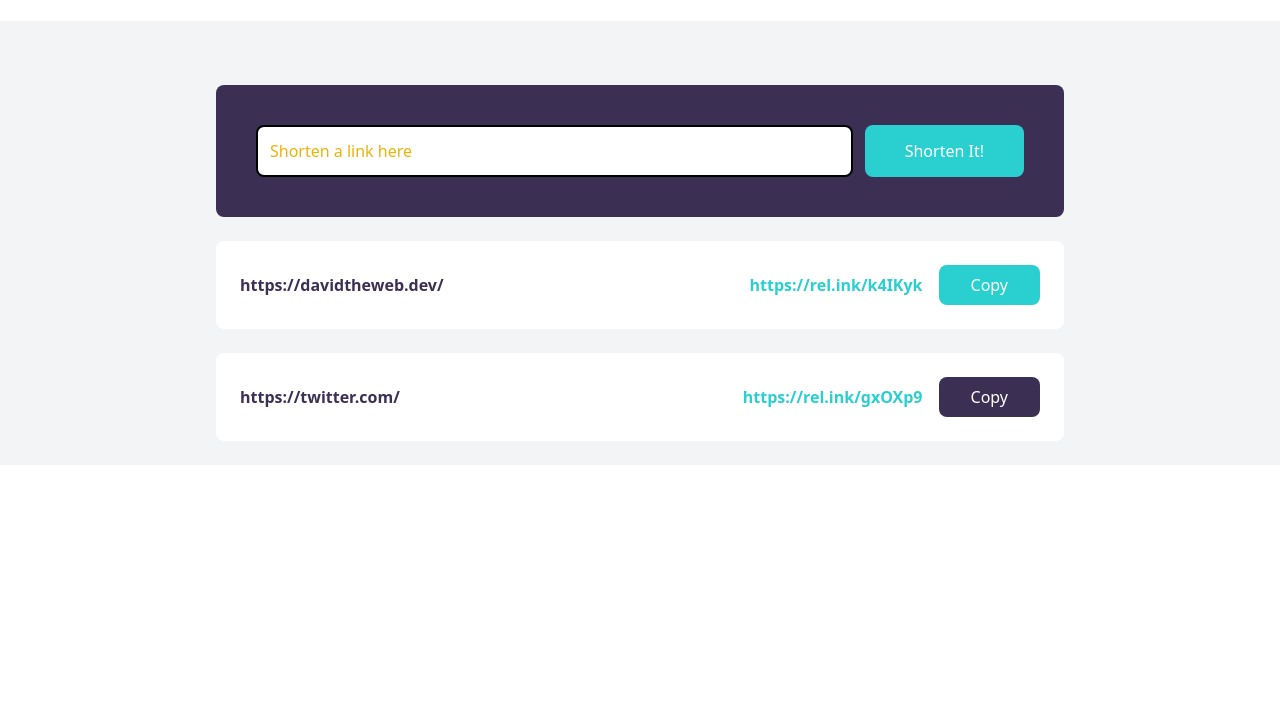
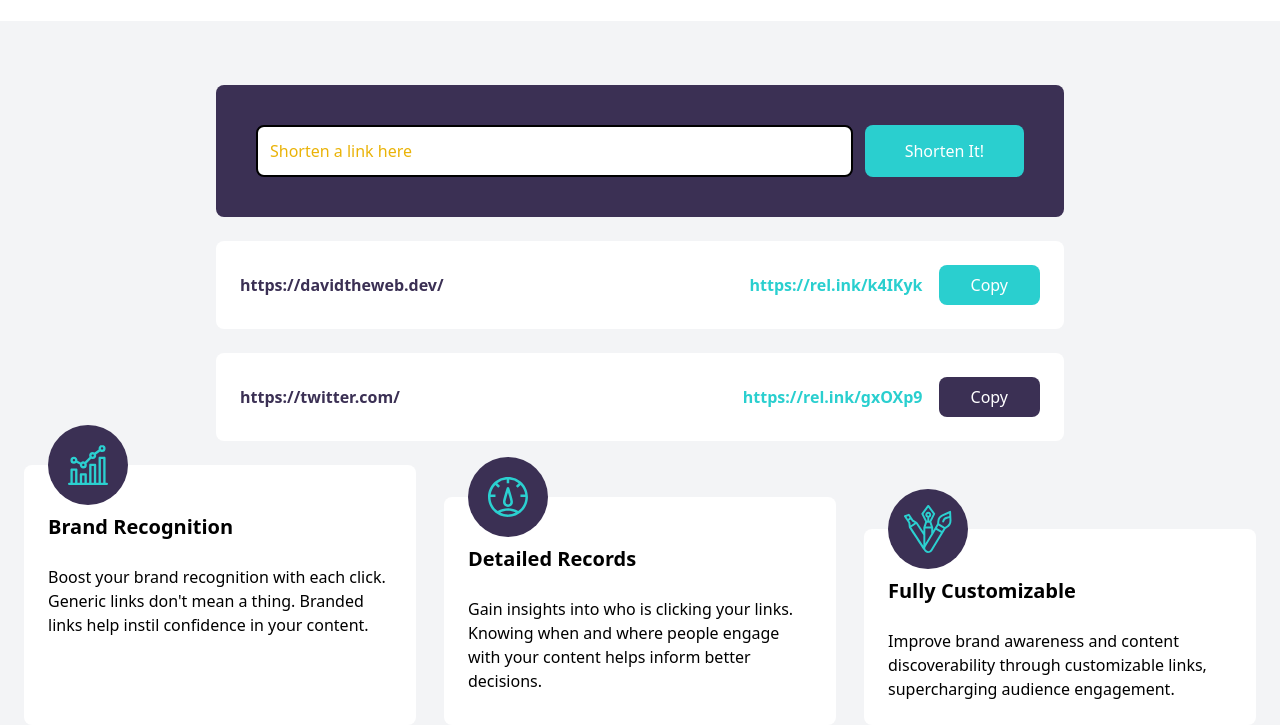
Before and after one commit to ZahraBahmanpour/shortly, a website: page src/index.html in a window 1280 px wide. Shown: the part 605-1330 px from the top of the page. Before the commit the page ends 1070 px from the top, so only its background shows below. Drawn offline with Linux system fonts and the light colour scheme.

Commit message:
implement features section

```diff
--- a/src/index.html
+++ b/src/index.html
@@ -49,7 +49,7 @@
           <div>
             <a
               href="#"
-              class="rounded-full bg-cyan px-10 py-5 text-2xl font-bold text-white hover:opacity-70 lg:py-4"
+              class="rounded-full bg-cyan px-10 py-4 text-2xl font-bold text-white hover:opacity-70"
               >Get Started</a
             >
           </div>
@@ -65,7 +65,7 @@
             <!-- Form -->
             <form
               id="link-form"
-              class="mt-10 flex w-full flex-col space-y-4 rounded-lg bg-darkViolet p-10 md:flex-row md:space-x-3 md:space-y-0"
+              class="mt-10 flex w-full rounded-lg bg-darkViolet p-10 space-x-3 space-y-0"
             >
               <input
                 type="text"
@@ -75,7 +75,7 @@
               />
 
               <button
-                class="rounded-lg bg-cyan px-10 py-3 text-white hover:bg-cyanLight focus:outline-none md:py-2"
+                class="rounded-lg bg-cyan px-10 py-2 text-white hover:bg-cyanLight focus:outline-none"
               >
                 Shorten It!
               </button>
@@ -128,5 +128,85 @@
             </div>
           </div>
         </section>
+
+        <section id="features" class="bg-lightGray">
+          <div
+          class="container grid grid-cols-3 px-6 gap-x-7"
+        >
+                  <!-- Box 1 -->
+        <div
+        class="relative flex flex-col gap-y-6 rounded-lg bg-white p-6"
+      >
+        <!-- Image Positioning -->
+        <div class="absolute -top-10 left-1/2 -ml-10 md:left-16">
+          <!-- Image Container For Background & Center -->
+          <div
+            class="flex h-20 w-20 items-center justify-center rounded-full bg-darkViolet p-4"
+          >
+            <img src="images/icon-brand-recognition.svg" alt="" />
+          </div>
+        </div>
+        <h5
+          class="pt-6 text-center text-xl font-bold capitalize md:text-left"
+        >
+          Brand Recognition
+        </h5>
+        <p class="text-center text-gray-400 md:text-left">
+          Boost your brand recognition with each click. Generic links don't
+          mean a thing. Branded links help instil confidence in your content.
+        </p>
+      </div>
+
+      <!-- Box 2 -->
+      <div
+        class="relative flex flex-col gap-y-6 rounded-lg bg-white p-6 mt-8"
+      >
+        <!-- Image Positioning -->
+        <div class="absolute -top-10 left-16 -ml-10">
+          <!-- Image Container For Background & Center -->
+          <div
+            class="flex h-20 w-20 items-center justify-center rounded-full bg-darkViolet p-4"
+          >
+            <img src="images/icon-detailed-records.svg" alt="" />
+          </div>
+        </div>
+        <h5
+          class="pt-6 text-left text-xl font-bold capitalize"
+        >
+          Detailed records
+        </h5>
+        <p class="text-left">
+          Gain insights into who is clicking your links. Knowing when and
+          where people engage with your content helps inform better decisions.
+        </p>
+      </div>
+
+      <!-- Box 3 -->
+      <div
+        class="relative mt-16 flex flex-col gap-y-6 rounded-lg bg-white p-6"
+      >
+        <!-- Image Positioning -->
+        <div class="absolute -top-10 left-16 -ml-10">
+          <!-- Image Container For Background & Center -->
+          <div
+            class="flex h-20 w-20 items-center justify-center rounded-full bg-darkViolet p-4"
+          >
+            <img src="images/icon-fully-customizable.svg" alt="" />
+          </div>
+        </div>
+        <h5
+          class="pt-6 text-left text-xl font-bold capitalize"
+        >
+          Fully customizable
+        </h5>
+        <p class="text-left">
+          Improve brand awareness and content discoverability through
+          customizable links, supercharging audience engagement.
+        </p>
+      </div>
+      </div>
+  </section>
+
+          </section>
   </body>
 </html>
```
Also changed, not shown: src/images/icon-brand-recognition.svg (added), src/images/icon-detailed-records.svg (added), src/images/icon-fully-customizable.svg (added), src/output.css.
